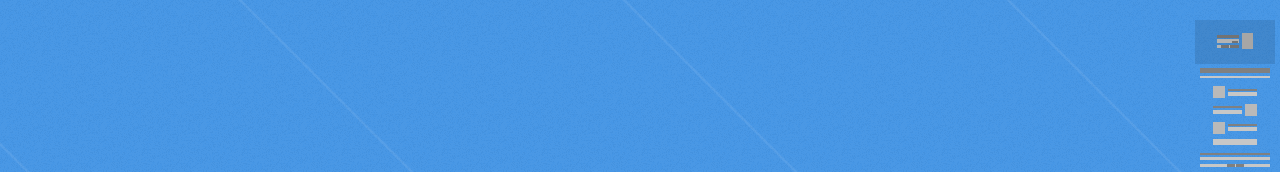
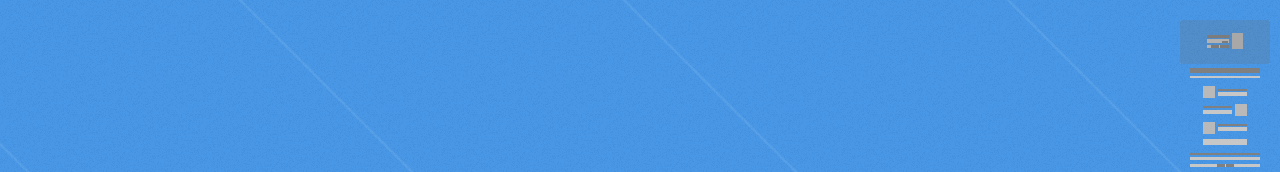
Before and after one commit to mccxiv/xivmap, a website: page demos/fractal/index.html in a window 1280 px wide. Shown: the top 172 px of the page. Drawn offline with Linux system fonts and the light colour scheme.

Commit message:
Tweak to work well in dark themes

```diff
--- a/demos/fractal/assets/css/main.css
+++ b/demos/fractal/assets/css/main.css
@@ -3153,7 +3153,8 @@
 			}
 
 		.wrapper.style2 {
-			background-color: #fbfbfb;
+			/*background-color: #fbfbfb;*/
+            background-color: #333;
 			color: #999999;
 		}
 
--- a/xivmap.css
+++ b/xivmap.css
@@ -1,7 +1,7 @@
 .xivmap {
     position: fixed;
     width: 100px;
-    right: 10px;
+    right: 20px;
     top: 20px;
 
     -moz-user-select: -moz-none;
@@ -56,8 +56,15 @@
 }
 
 .xivmap .xivmap-viewport {
-    background-color: rgba(0, 0, 0, 0.1);
-    width: calc(100% + 10px);
-    margin-left: -5px;
+    background-color: rgba(0, 0, 0, 0.15);
+    width: calc(100% + 20px);
+    margin-left: -10px;
     transition: margin-top 150ms ease-out;
+    border-radius: 2px;
 }
+
+.xivmap .xivmap-viewport > * {
+    height: 100%;
+    width: 100%;
+    background-color: rgba(255, 255, 255, 0.1);
+}
--- a/xivmap.js
+++ b/xivmap.js
@@ -74,7 +74,7 @@ function xivmap(config) {
 		var ratio = o.minimap.offsetWidth / o.content.offsetWidth;
 		var elements = o.content.querySelectorAll(o.selectors);
 		var expander = '<div style="height: '+o.content.offsetHeight*ratio+'px"></div>';
-		var viewport = '<div class="xivmap-viewport" style="position: absolute; top: 0"></div>';
+		var viewport = '<div class="xivmap-viewport" style="position: absolute; top: 0"><div></div></div>';
 		var html = expander;
 		for (var i = 0; i < elements.length; i++) {
 			var el = elements[i];
```
